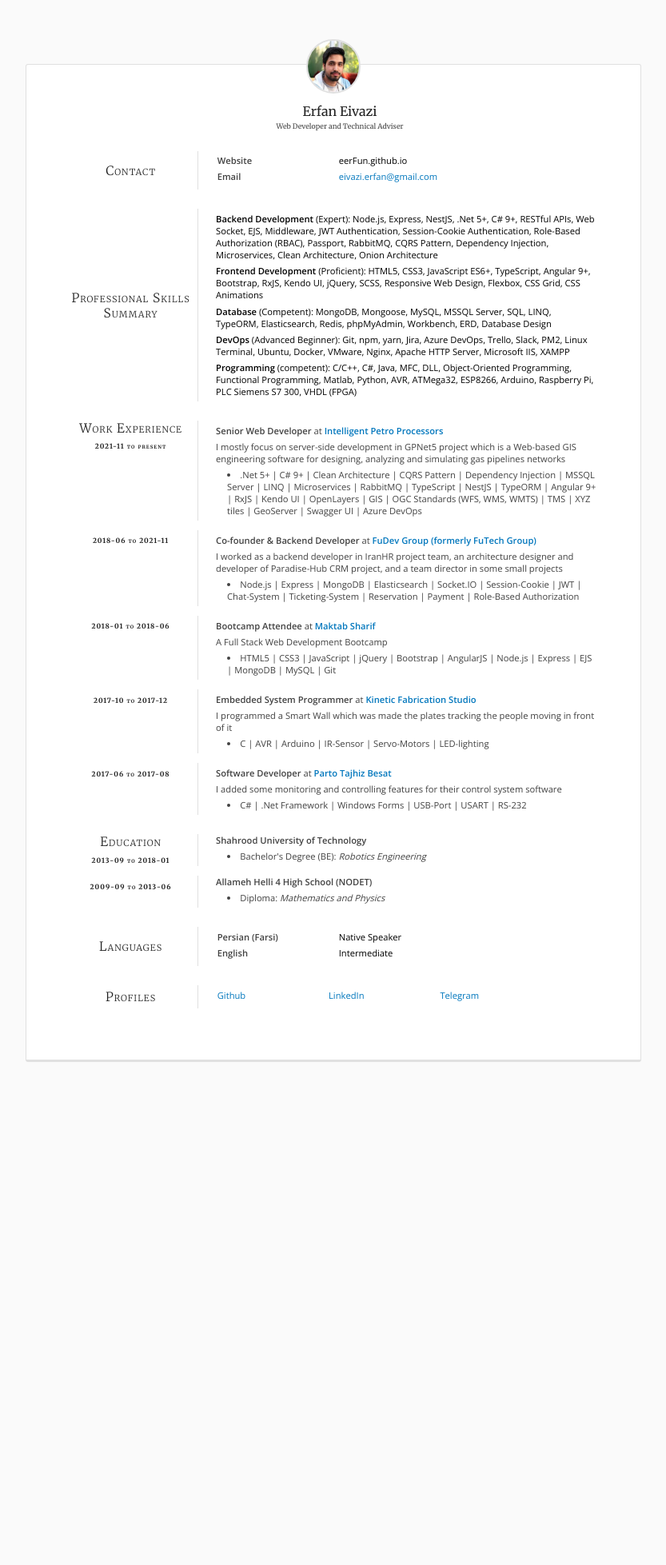
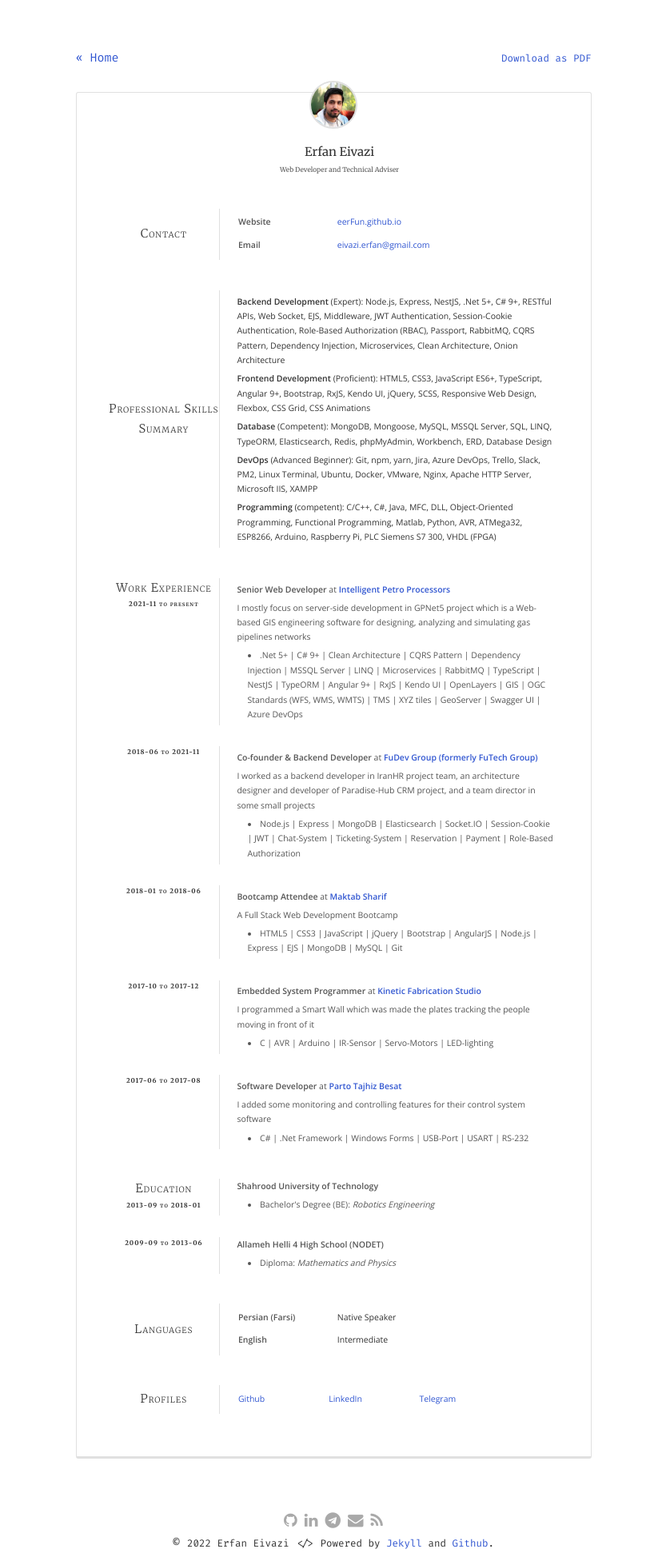
Before and after one commit to eerFun/eerFun.github.io, a Jekyll site: the page built from resume.html, in a window 1280 px wide. Shown: the whole page at 80% size, without its empty margins (223-1056 px from the left). Built offline with Jekyll 4.4.1, drawn with Linux system fonts in a browser that asks for light colours; before the commit the page ends 1344 px from its top, so only the background shows below that; some of the changed lines change nothing that is shown.

Commit message:
fix: resolve resume page style

```diff
--- a/resume.html
+++ b/resume.html
@@ -1,3 +1,7 @@
+---
+layout: resume
+---
+
 <!DOCTYPE html>
 <html>
 <head>
@@ -482,7 +486,7 @@ div.content-text.skills-listing > ul > li:first-child {
               <div class="content-text">
                   <ul>
                     <li>Website</li>
-                    <li>eerFun.github.io</li>
+                    <li><a href="https://eerFun.github.io">eerFun.github.io</a></li>
                   </ul>
                   <ul>
                     <li>Email</li>
```
